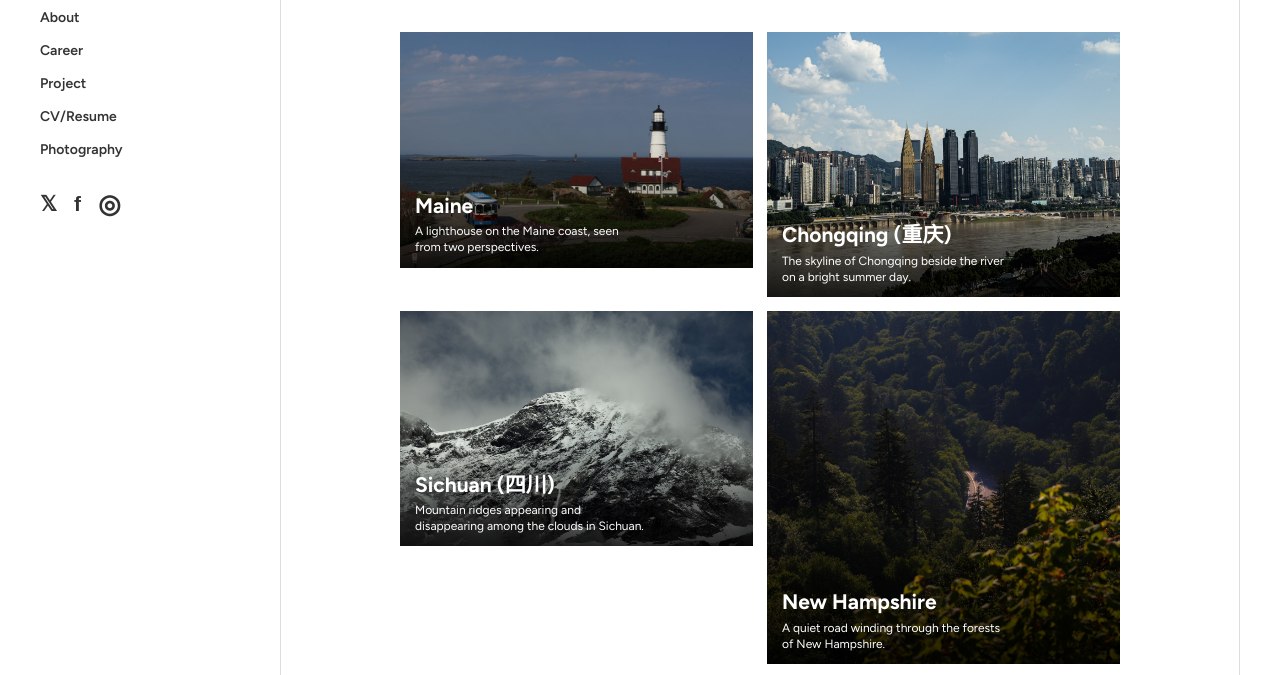
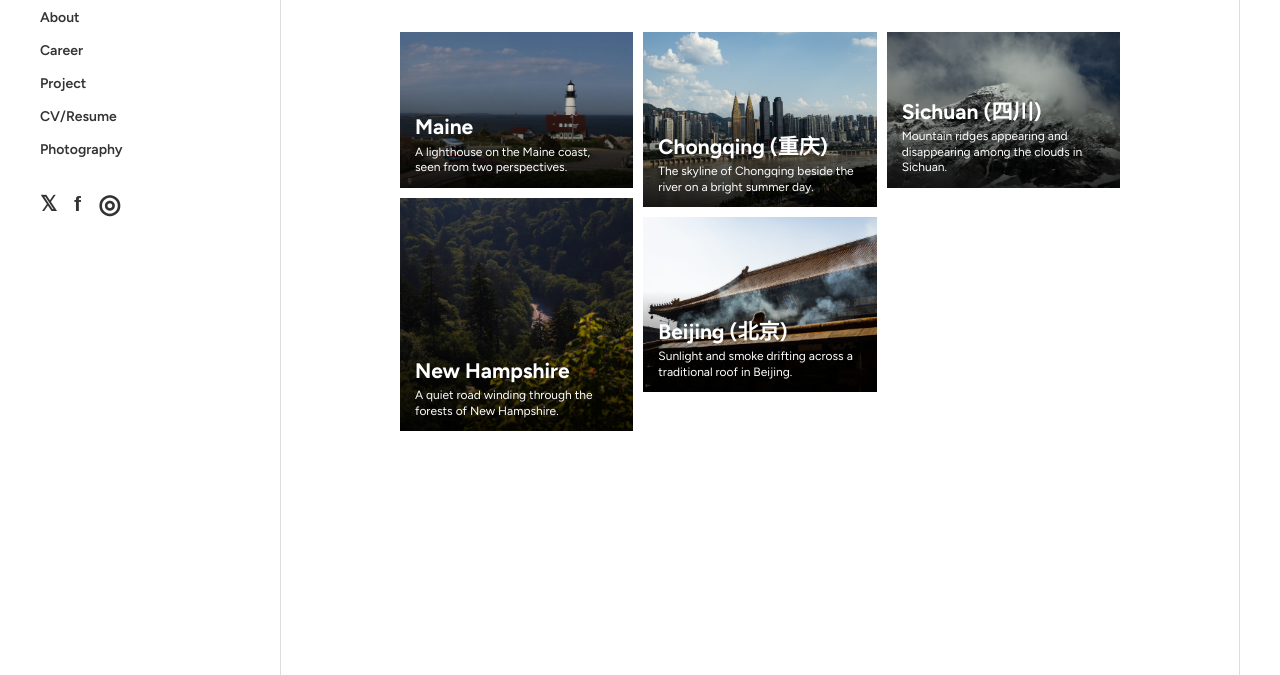
Before and after one commit to DiosYang/YichiYang.github.io, an Astro site: page /photography in a window 1280 px wide. Shown: the part 122-797 px from the top of the page. Built offline with nearby package versions, Linux system fonts and the light colour scheme; Astro itself is replaced by a stand-in of ours.

Commit message:
Arrange photography covers in three masonry columns (#5)

```diff
--- a/src/pages/photography/index.astro
+++ b/src/pages/photography/index.astro
@@ -2,16 +2,22 @@
 import { sitePath } from '../../lib/paths';
 import BaseLayout from '../../layouts/BaseLayout.astro';
 import { albums } from '../../data/albums';
+
+const columns = [0, 1, 2].map((column) =>
+  albums.map((album, index) => ({ album, index })).filter(({ index }) => index % 3 === column)
+);
 ---
 <BaseLayout title="Photography — Dios Yang" description="Photography collections by Yichi (Dios) Yang.">
   <h1 class="page-title">Photography</h1>
   <div class="photo-grid" aria-label="Photography collections">
-    {albums.map((album, index) => <a class="photo-cover" href={sitePath(`/photography/${album.slug}/`)} aria-label={`View ${album.title} photography collection`}>
-      <img src={sitePath(album.photos[0].src)} alt={album.photos[0].alt} loading={index < 2 ? 'eager' : 'lazy'} />
-      <span class="photo-cover-overlay">
-        <span class="photo-cover-title">{album.title}</span>
-        <span class="photo-cover-description">{album.note}</span>
-      </span>
-    </a>)}
+    {columns.map((column) => <div class="photo-column">
+      {column.map(({ album, index }) => <a class="photo-cover" style={`--photo-order:${index}`} href={sitePath(`/photography/${album.slug}/`)} aria-label={`View ${album.title} photography collection`}>
+        <img src={sitePath(album.photos[0].src)} alt={album.photos[0].alt} loading={index < 3 ? 'eager' : 'lazy'} />
+        <span class="photo-cover-overlay">
+          <span class="photo-cover-title">{album.title}</span>
+          <span class="photo-cover-description">{album.note}</span>
+        </span>
+      </a>)}
+    </div>)}
   </div>
 </BaseLayout>
--- a/src/styles/global.css
+++ b/src/styles/global.css
@@ -35,13 +35,14 @@ a:hover{text-decoration:underline}
 .project-list a{display:block;text-decoration:none;font-weight:700;padding:32px 0;border-bottom:1px solid #ddd;line-height:1.55}
 .project-list a:first-child{border-top:1px solid #ddd}
 .project-list a:hover{text-decoration:underline}
-.photo-grid{display:grid;grid-template-columns:repeat(2,minmax(0,1fr));gap:14px;align-items:start;margin-top:35px}
+.photo-grid{display:grid;grid-template-columns:repeat(3,minmax(0,1fr));gap:10px;align-items:start;margin-top:35px}
+.photo-column{display:flex;flex-direction:column;gap:10px;min-width:0}
 .photo-cover{position:relative;display:block;min-width:0;line-height:0;overflow:hidden;text-decoration:none}
 .photo-cover img{width:100%;height:auto}
-.photo-cover-overlay{position:absolute;inset:0;display:flex;flex-direction:column;align-items:center;justify-content:center;gap:10px;padding:18px;background:rgba(255,255,255,.87);color:#333;text-align:center;line-height:1.35;opacity:0;transition:opacity .2s}
+.photo-cover-overlay{position:absolute;inset:0;display:flex;flex-direction:column;align-items:center;justify-content:center;gap:7px;padding:12px;background:rgba(255,255,255,.87);color:#333;text-align:center;line-height:1.3;opacity:0;transition:opacity .2s}
 .photo-cover:hover .photo-cover-overlay,.photo-cover:focus-visible .photo-cover-overlay{opacity:1}
-.photo-cover-title{font-size:clamp(20px,2.4vw,28px);font-weight:700;line-height:1.2}
-.photo-cover-description{font-size:13px;font-weight:400;max-width:30ch}
+.photo-cover-title{font-size:clamp(18px,2vw,24px);font-weight:700;line-height:1.2}
+.photo-cover-description{font-size:12px;font-weight:400;max-width:26ch}
 .simple-back{font-size:14px;text-decoration:none}
 .simple-back:hover{text-decoration:underline}
 .album-intro{margin:0 0 20px}
@@ -81,11 +82,15 @@ a:hover{text-decoration:underline}
   .site-main{min-height:75vh;border-top:1px solid #ddd}
   .content{padding:45px 28px 75px}
 }
+@media(max-width:700px){
+  .photo-grid{display:flex;flex-direction:column;gap:12px}
+  .photo-column{display:contents}
+  .photo-cover{width:100%;order:var(--photo-order)}
+}
 @media(max-width:540px){
   .site-shell{width:calc(100% - 24px)}
   .content{padding:38px 20px 65px}
   .page-title{font-size:29px;margin-bottom:25px}
-  .photo-grid{grid-template-columns:1fr;gap:12px}
   .project-list{margin-top:28px}
   .project-list a{padding:24px 0}
   .career-list{margin-top:28px}
```
